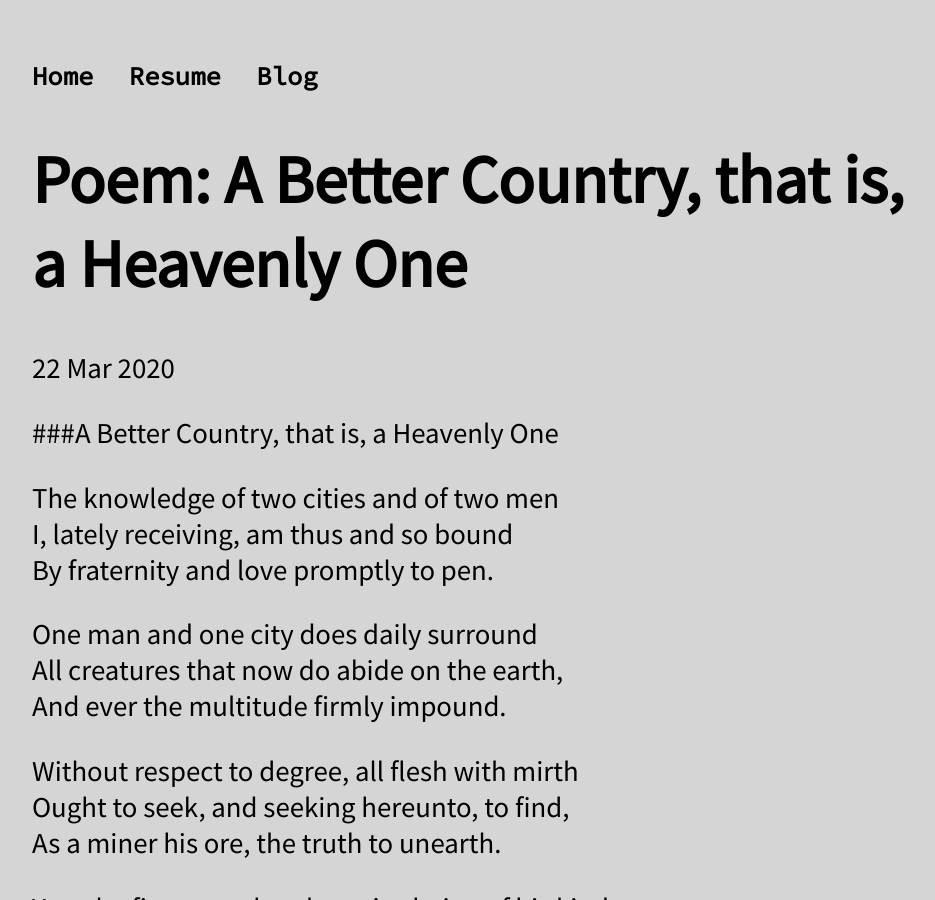
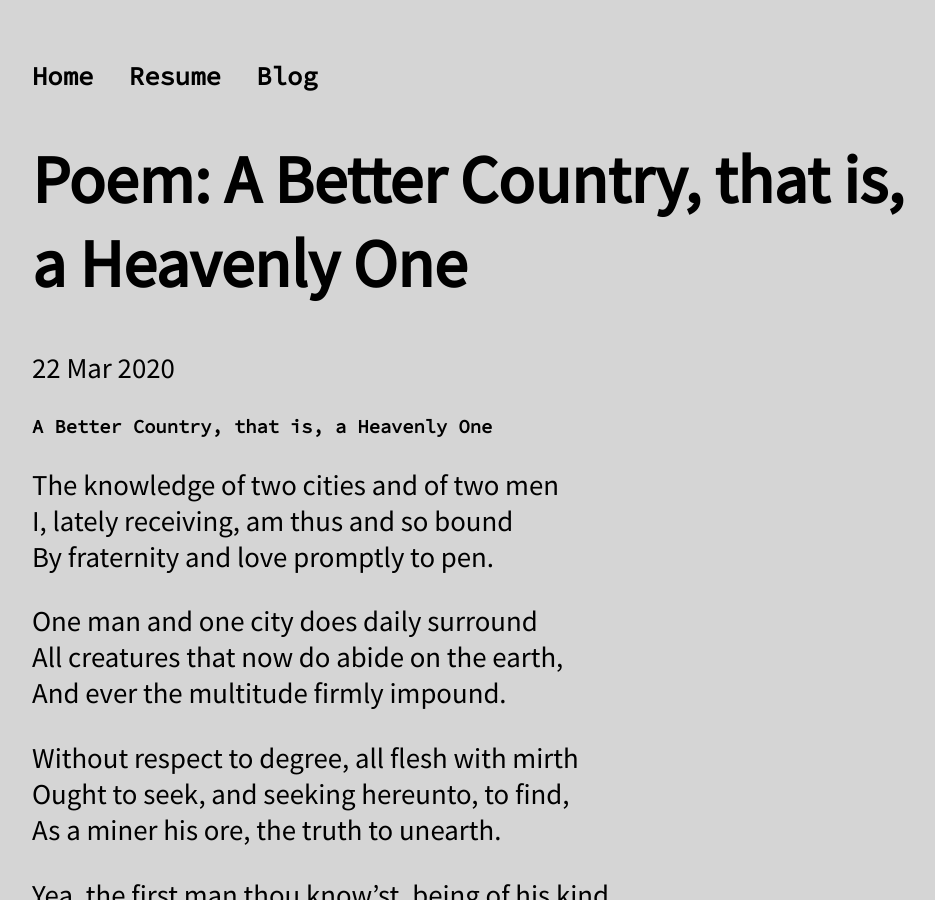
Before and after one commit to codyilardo/codyilardo.github.io, a Jekyll site: the page built from _posts/2020-03-22-poem-better-country.md, in a window 1280 px wide and 900 px high. Shown: the whole window, without its empty margins (160-1095 px from the left). Built offline with Jekyll 4.4.1, drawn with Linux system fonts in a browser that asks for light colours.

Commit message:
fixed resume page

```diff
--- a/_posts/2020-03-22-poem-better-country.md
+++ b/_posts/2020-03-22-poem-better-country.md
@@ -4,7 +4,7 @@
 date: 2020-03-22
 ---
 
-###A Better Country, that is, a Heavenly One
+### A Better Country, that is, a Heavenly One
 
 The knowledge of two cities and of two men
 I, lately receiving, am thus and so bound
--- a/resume/index.html
+++ b/resume/index.html
@@ -3,4 +3,4 @@
 title: Resume
 ---
 <h1>{{ page.title }}</h1>
-<p class="p-mono">download <a href="/images/resume.pdf">here</a></p>
+<p class="p-mono">download currently unavailable, email me if you would like to talk.</p>
```
Also changed, not shown: 1 other file.
